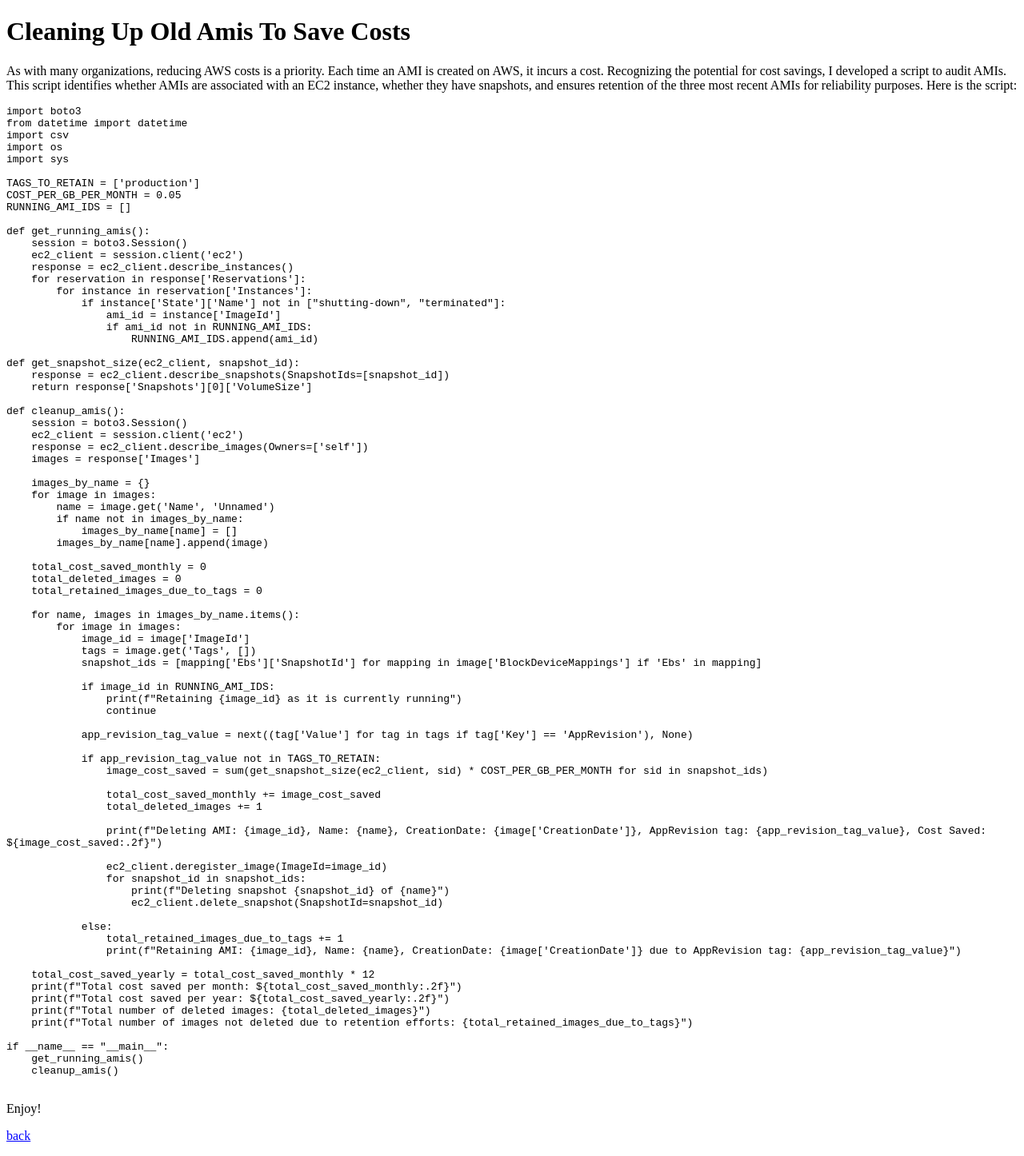
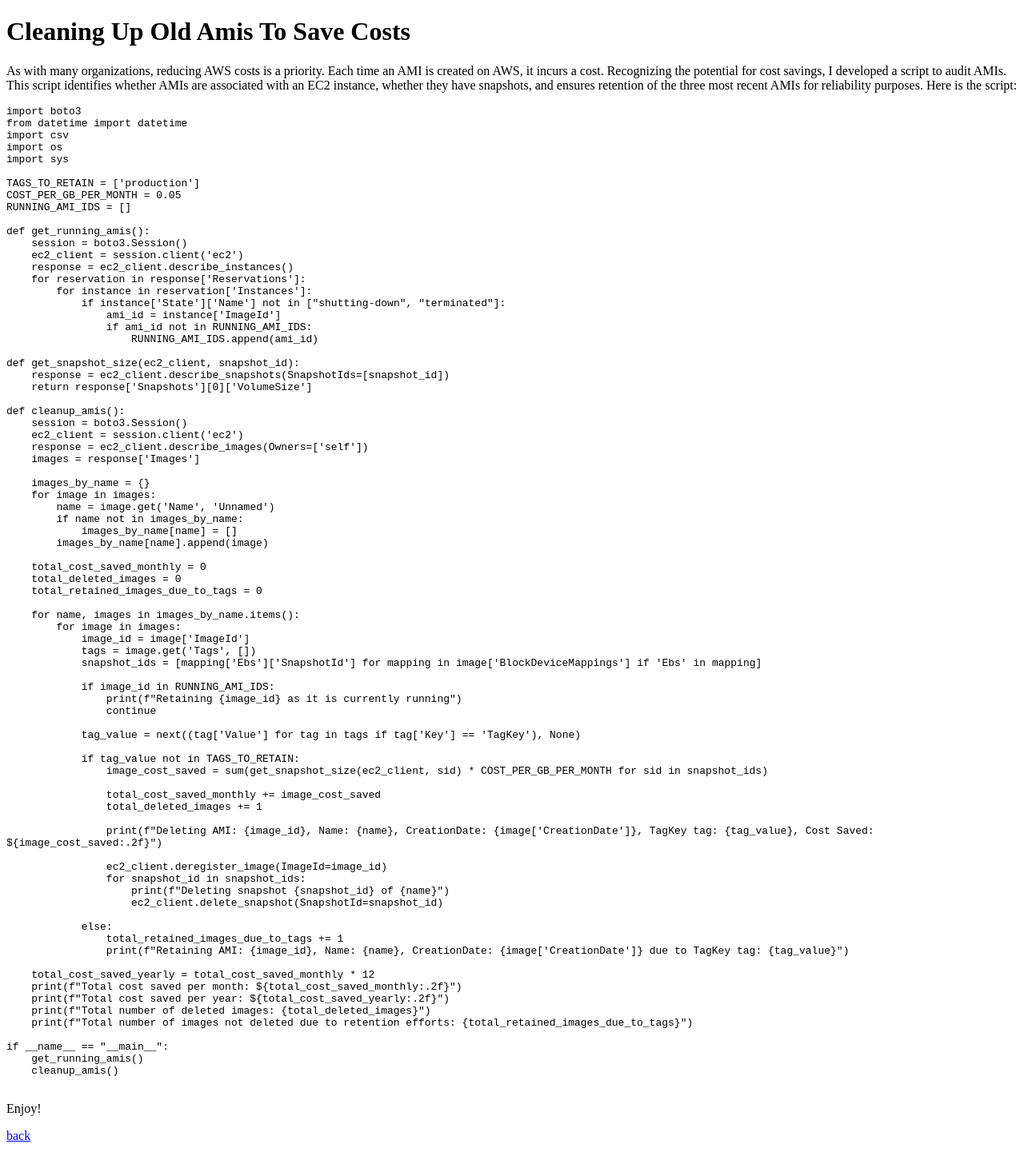
Before and after one commit to jsphwllng/jsphwllng.github.io, a Jekyll site: the page built from _blog/ami_cleanup.md, in a window 1280 px wide. Shown: the whole page at 80% size. Built offline with Jekyll 4.4.1, drawn with Linux system fonts in a browser that asks for light colours.

Commit message:
Ami_Cleanup

```diff
--- a/_blog/ami_cleanup.md
+++ b/_blog/ami_cleanup.md
@@ -60,15 +60,15 @@ def cleanup_amis():
                 print(f"Retaining {image_id} as it is currently running")
                 continue
 
-            app_revision_tag_value = next((tag['Value'] for tag in tags if tag['Key'] == 'AppRevision'), None)
+            tag_value = next((tag['Value'] for tag in tags if tag['Key'] == 'TagKey'), None)
 
-            if app_revision_tag_value not in TAGS_TO_RETAIN:
+            if tag_value not in TAGS_TO_RETAIN:
                 image_cost_saved = sum(get_snapshot_size(ec2_client, sid) * COST_PER_GB_PER_MONTH for sid in snapshot_ids)
 
                 total_cost_saved_monthly += image_cost_saved
                 total_deleted_images += 1
 
-                print(f"Deleting AMI: {image_id}, Name: {name}, CreationDate: {image['CreationDate']}, AppRevision tag: {app_revision_tag_value}, Cost Saved: ${image_cost_saved:.2f}")
+                print(f"Deleting AMI: {image_id}, Name: {name}, CreationDate: {image['CreationDate']}, TagKey tag: {tag_value}, Cost Saved: ${image_cost_saved:.2f}")
 
                 ec2_client.deregister_image(ImageId=image_id)
                 for snapshot_id in snapshot_ids:
@@ -77,7 +77,7 @@ def cleanup_amis():
 
             else:
                 total_retained_images_due_to_tags += 1
-                print(f"Retaining AMI: {image_id}, Name: {name}, CreationDate: {image['CreationDate']} due to AppRevision tag: {app_revision_tag_value}")
+                print(f"Retaining AMI: {image_id}, Name: {name}, CreationDate: {image['CreationDate']} due to TagKey tag: {tag_value}")
 
     total_cost_saved_yearly = total_cost_saved_monthly * 12
     print(f"Total cost saved per month: ${total_cost_saved_monthly:.2f}")
```
